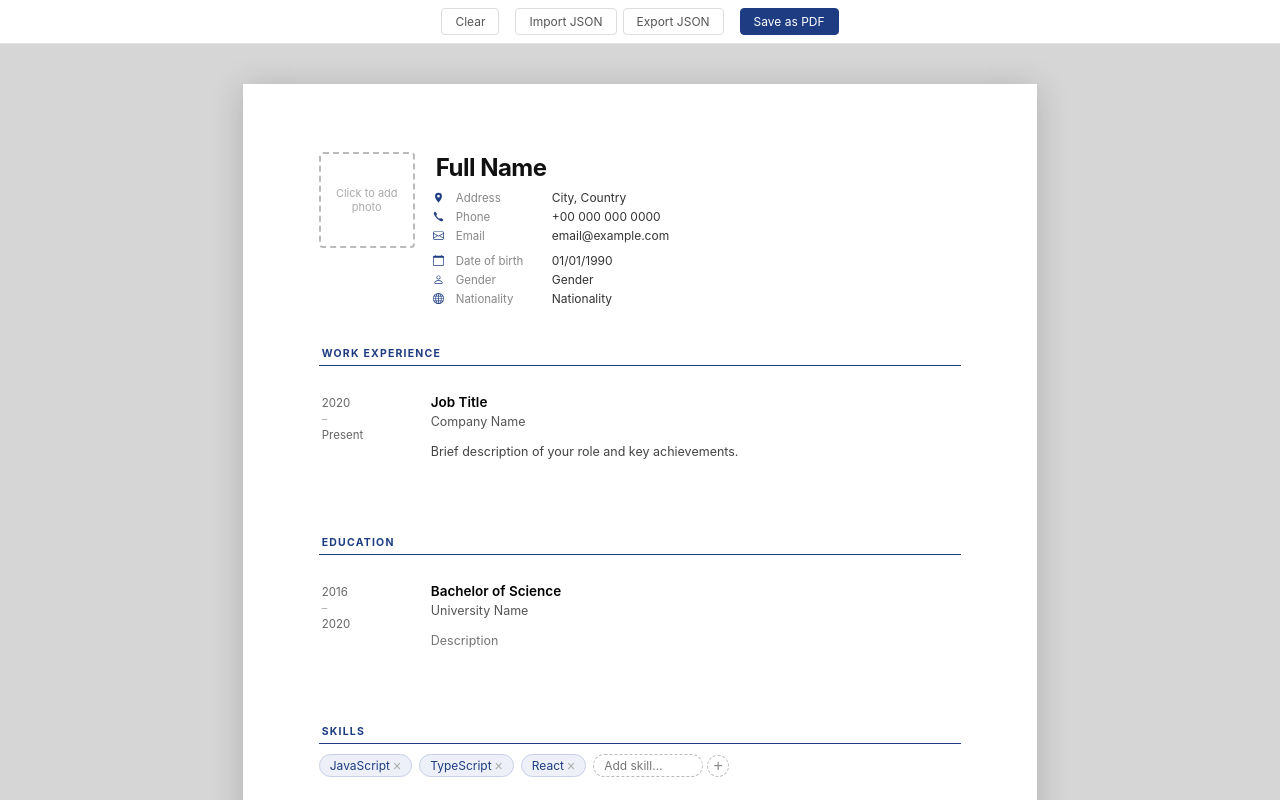
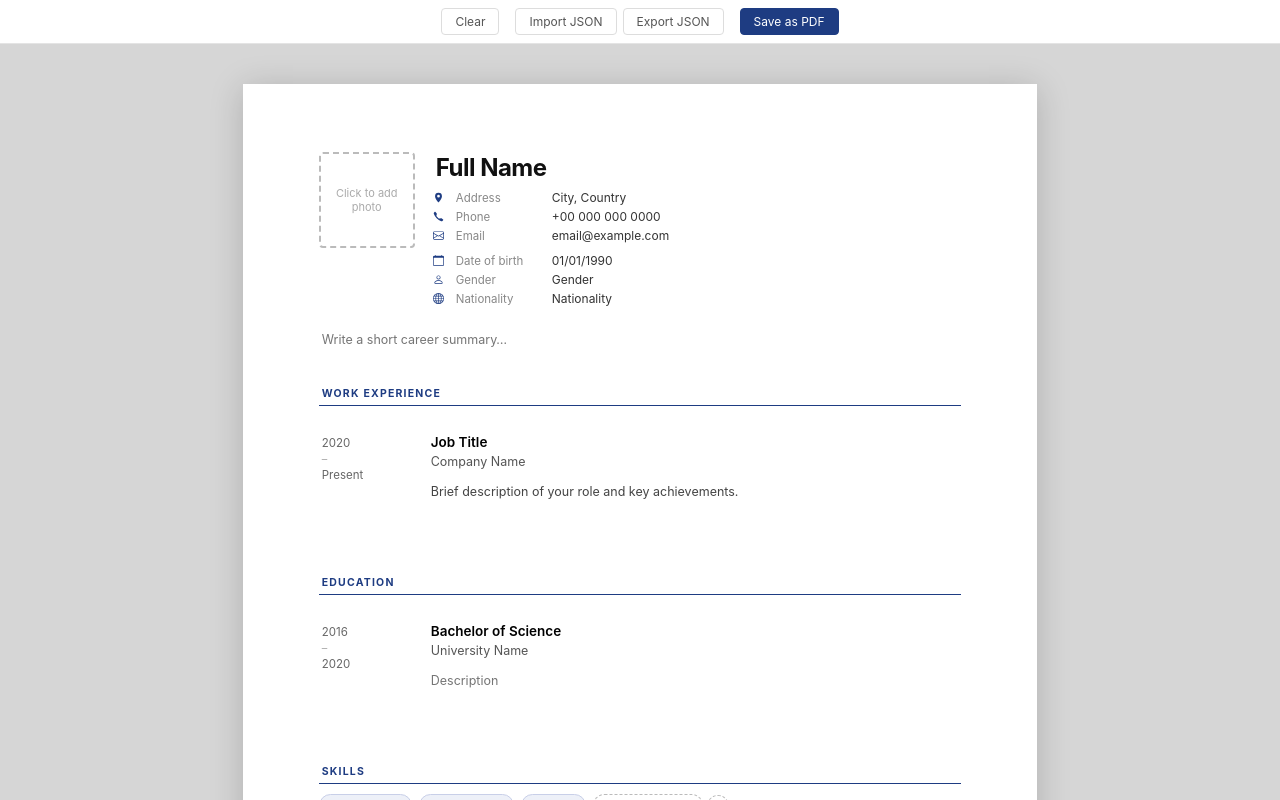
Before and after one commit to Gijs-W/resume-builder, a React (Vite) app: page / in a window 1280 px wide. Shown: the top 800 px of the page. Built offline with nearby package versions, Linux system fonts and the light colour scheme.

Commit message:
added summary field

```diff
--- a/src/App.css
+++ b/src/App.css
@@ -223,6 +223,29 @@
   color: #333;
   flex: 1;
   min-width: 0;
+}
+
+/* ── Summary ──────────────────────────────────────────────── */
+.summary-section {
+  margin-bottom: 18px;
+}
+
+.f.summary-text {
+  font-size: 12.5px;
+  color: #444;
+  line-height: 1.6;
+  width: 100%;
+  resize: none;
+  overflow: hidden;
+  field-sizing: content;
+  min-height: 0;
+  display: block;
+}
+
+@media print {
+  .summary-empty {
+    display: none;
+  }
 }
 
 /* ── Section ──────────────────────────────────────────────── */
--- a/src/App.tsx
+++ b/src/App.tsx
@@ -47,6 +47,7 @@ interface SkillItem {
 
 interface ResumeData {
   personal: Personal
+  summary: string
   workTitle: string
   eduTitle: string
   skillsTitle: string
@@ -77,6 +78,7 @@ const DEFAULT: ResumeData = {
     nationalityLabel: 'Nationality',
     nationality: 'Nationality',
   },
+  summary: '',
   workTitle: 'Work Experience',
   eduTitle: 'Education',
   skillsTitle: 'Skills',
@@ -494,6 +496,18 @@ export default function App() {
           </div>
         </header>
 
+        {/* ── Summary ──────────────────────────────────── */}
+        {(data.summary || true) && (
+          <div className={`summary-section ${!data.summary ? 'summary-empty' : ''}`}>
+            <AutoTextarea
+              className="f summary-text"
+              value={data.summary}
+              onChange={v => setData(d => ({ ...d, summary: v }))}
+              placeholder="Write a short career summary…"
+            />
+          </div>
+        )}
+
         {/* ── Work Experience ───────────────────────────── */}
         <section className={`section ${data.workPageBreak ? 'break-before' : ''}`}>
           <PageBreakToggle
```
